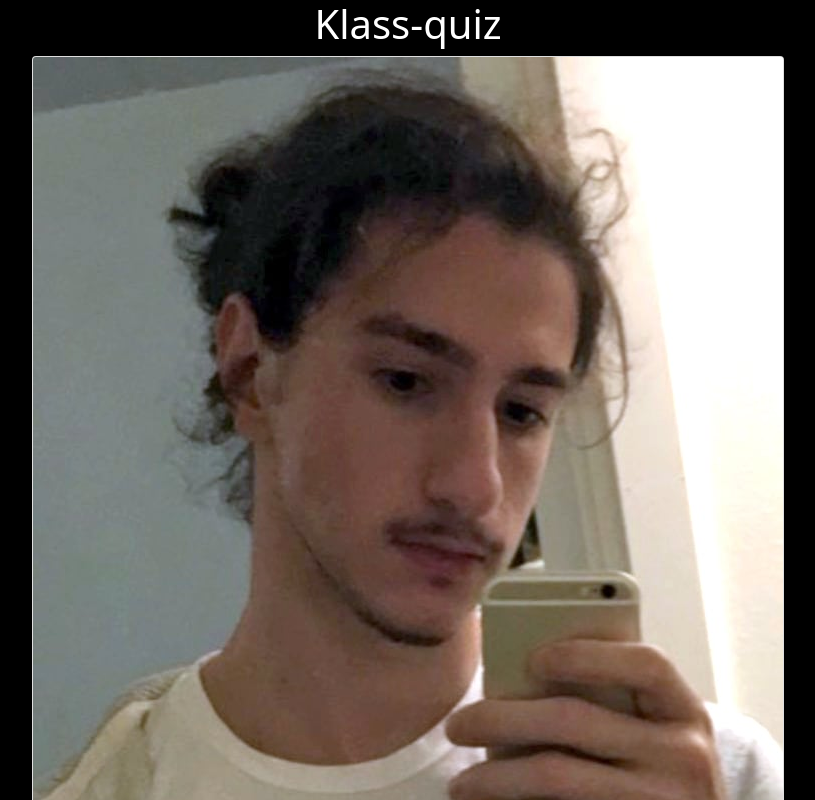
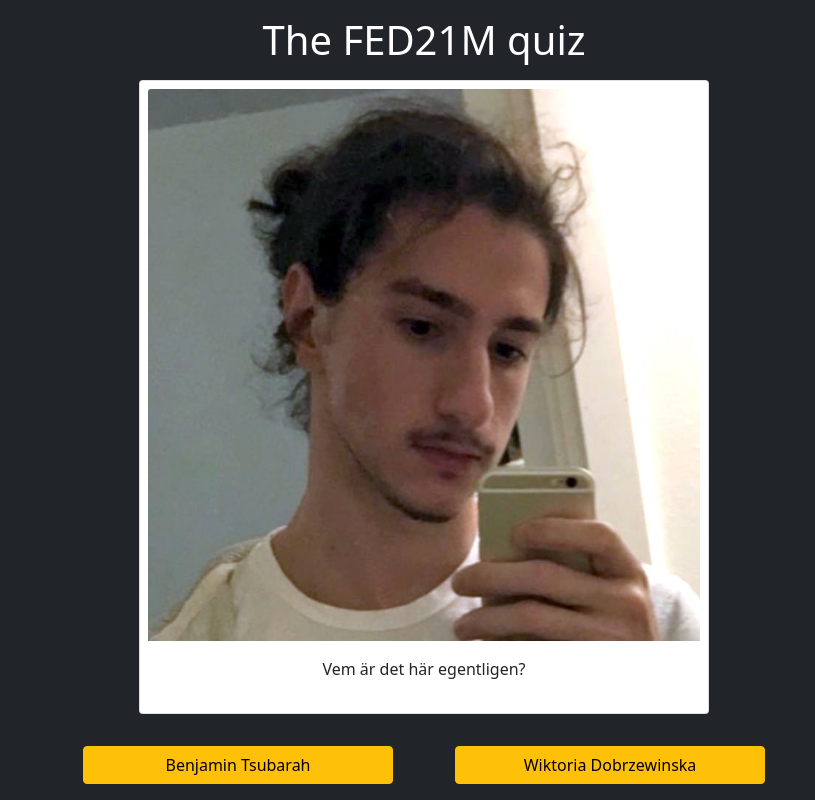
Before and after one commit to ocrnummer/quiz-uppgift, a plain HTML site: page index.html in a window 1280 px wide. Both pictures are taken after a click on the button "Starta spelet!". Shown: the top 800 px of the page, without its empty margins (232-1047 px from the left). Drawn offline with nearby package versions, Linux system fonts and the light colour scheme.

Commit message:
Sista inför inlämning. Snyggat till JS och bootstrap

```diff
--- a/index.html
+++ b/index.html
@@ -13,23 +13,22 @@
 
     <title>Quiz</title>
 </head>
-<body class="bg-black text-white text-center">
-    <div class="container d-flex flex-column align-items-center">
-        <h1>Klass-quiz</h1>
-        <div class="card d-none">
-            <img id="img" class="card-img-top " src="" alt="">
-            <div class="card-body">
-                <p class="card-text text-primary">Vem är det här egentligen?</p>
+<body class="bg-dark text-white text-center">
+    <div class="container">
+        <div class="row d-flex flex-column align-items-center">
+            <h1 class="m-3">The FED21M quiz</h1>
+
+            <div class="card  d-none col-sm-8 p-2">
+                <img id="img" class="card-img-top" src="" alt="">
+                <div class="card-body">
+                    <p class="card-title text-dark">Vem är det här egentligen?</p>
+                </div>
             </div>
+
+            <div id="button-container" class="row col-sm-8  g-3 d-flex justify-content-around"></div>
+
+            <div id="startAndScore" class="row col-sm-8 d-flex justify-content-center align-items-center"></div>
         </div>
-
-        <div id="button-container" class="row d-flex justify-content-around  align-items-center mw-100 m-2">
-        </div>
-
-        <div id="startAndScore" class="row d-flex flex-column align-items-center">
-        </div>
-
-
     </div>
 
     <!-- Script -->
--- a/script.js
+++ b/script.js
@@ -1,7 +1,3 @@
-/*
-* 			ARRAYS
-*/
-
 const students = [
 	{
 		"name" : "Adi Dzocaj",
@@ -161,9 +157,6 @@ const students = [
 	}
 ];
 
-// 		Array för tidigare använda
-let usedIndex = [];
-
 /*
 *		DOM och declarations
 */
@@ -177,11 +170,6 @@ let guesses = 0;
 let correctGuesses = 0;
 let highscore = 0;
 
-
-/*
-*		FUNKTIONER
-*/
-
 //		Slumpfunktion
 const shuffleArray = (array) => {
     for (var i = array.length - 1; i > 0; i--) {
@@ -194,6 +182,7 @@ const shuffleArray = (array) => {
 };
 
 let randomStudents = students.map(student => shuffleArray(student));
+
 let correctStudent = randomStudents[0];
 
 //		Bild-generator
@@ -211,11 +200,11 @@ const renderButtons = () => {
 	randomAlternatives.forEach(alternative => {
 		if (alternative === correctStudent) {
 			buttonEl.innerHTML += `
-				<button id="correct" class="button col-5 btn-lg m-2 mw-100 btn-primary">${alternative.name}</button>
+				<button id="correct" class="button btn btn-warning text-dark col-sm-5">${alternative.name}</button>
 			`;
 		} else {
 			buttonEl.innerHTML += `
-				<button class="button col-5 btn-lg m-2 mw-100 btn-primary">${alternative.name}</button>
+				<button class="button btn btn-warning col-sm-5">${alternative.name}</button>
 			`;
 		}
 	});
@@ -229,7 +218,7 @@ const renderButtons = () => {
 //		Rendera start-knapp
 const renderStartGameButton = () => {
 	startAndScoreEl.innerHTML = `
-		<button id="start" class="button btn btn-warning">Starta spelet!</button>
+		<button id="start" class="button btn btn-warning text-dark col-sm-6">Starta spelet!</button>
 	`;
 
 	document.querySelector('#start').addEventListener('click', e => {
@@ -277,7 +266,7 @@ const endGame = () => {
 		<h2>Slut på spelet!</h2>
 		<p>Du hade ${correctGuesses} av ${guesses} rätt. </p>
 		<p>Ditt nuvarande rekord är ${highscore} rätt. </p>
-		<button id="restart" class="button btn btn-warning">Spela igen!</button>
+		<button id="restart" class="button btn btn-warning text-dark col-sm-6">Spela igen!</button>
 	`;
 
 	// const restartButton = document.querySelector('#restart');
@@ -285,7 +274,7 @@ const endGame = () => {
 		guesses = 0;
 		correctGuesses = 0;
 
-		randomStudents = shuffleArray(students);
+		randomStudents = students.map(student => shuffleArray(student));
 
 		startAndScoreEl.classList.add('d-none');
 		buttonEl.classList.remove('d-none');
@@ -305,28 +294,3 @@ const gameplayFunction = (e) => {
 };
 
 renderStartGameButton();
-
-
-
-
-
-
-
-
-
-
-
-/*	Anteckningar
-
-- Gör klart själva spelfunktionen.
-	() gör så reset-knappen funkar
-	() fixa räknaren för rätt svar och antal omgångar
-	() Välj hur långt spelet ska vara.
-	(x) En "slutskärm" med antal rätt/fel svar.
-	(x) En spela-igenknapp.
-
-
-
-- förhindra repetion av bilder.
-
-*/
--- a/style.css
+++ b/style.css
@@ -0,0 +1,7 @@
+@media screen and (min-width: 992px) {
+
+    .card {
+        max-width: 50%;
+    }
+
+}
```
